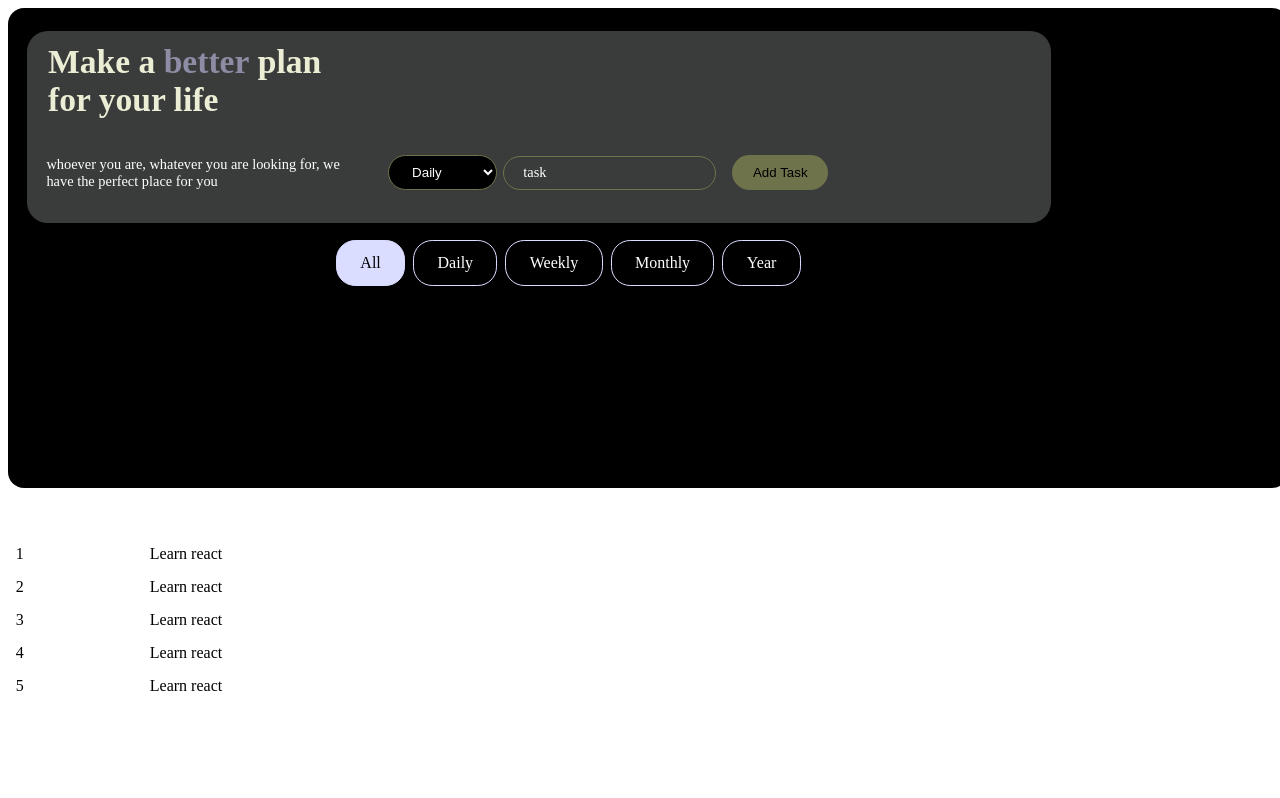
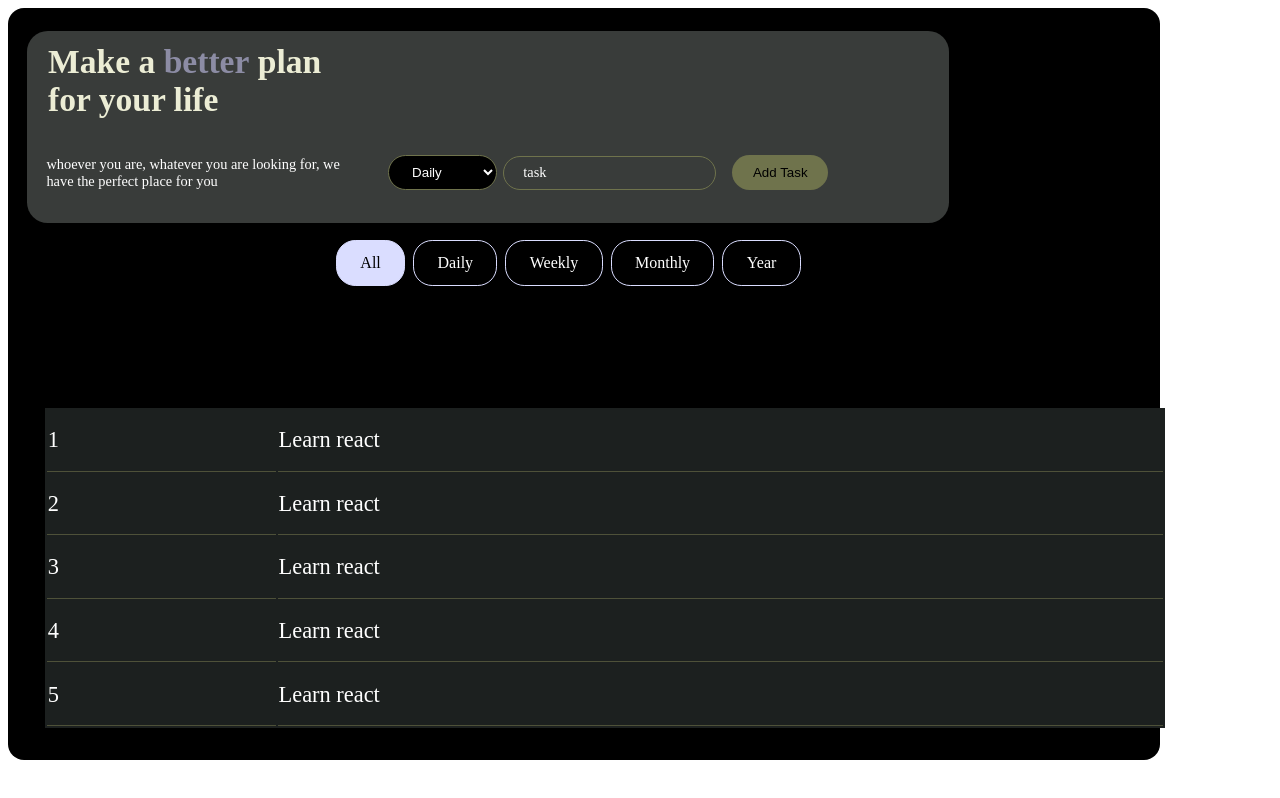
Before and after one commit to Ilysse200/To_doLists, a React (Vite) app: page / in a window 1280 px wide. Built offline with nearby package versions, Linux system fonts and the light colour scheme.

Commit message:
styled the tasks table

```diff
--- a/src/styles/navbar.css
+++ b/src/styles/navbar.css
@@ -1,6 +1,6 @@
 .main-container{
-    width:100%;
-    height:30rem;
+    width:90%;
+    height:47rem;
     background-color: black;
     border-radius: 1rem;
     /* margin: 0; */
@@ -91,19 +91,30 @@
 .main-Tablecontent{
     width:45%;
     height: 2rem;
-    top:33rem;
+    top:25rem;
     position: relative;
 }
 .tableStyles{
     width:70rem;
-    height: 21vh;
-    margin-left: 0.3rem;
+    height: 40vh;
+    margin-left: 2.3rem;
+    background-color: #1c201f;
 }
 .table-content{
     margin-left: 6rem;
+    border-radius: 1.2rem;
+
 }
-.table-data{
+.tableStyles tr{
+    border-radius: 1.2rem;
+}
+
+td{
     margin-left: 0.6rem;
-    font-size: 4.4rem;
-    padding-right: 50rem;
+    font-size: 1.4rem;
+    padding-right: 1.2rem;
+    background-color: #1c201f;
+    border-bottom:0.1rem solid #4e5139;
+    color: white;
+
 }
```
